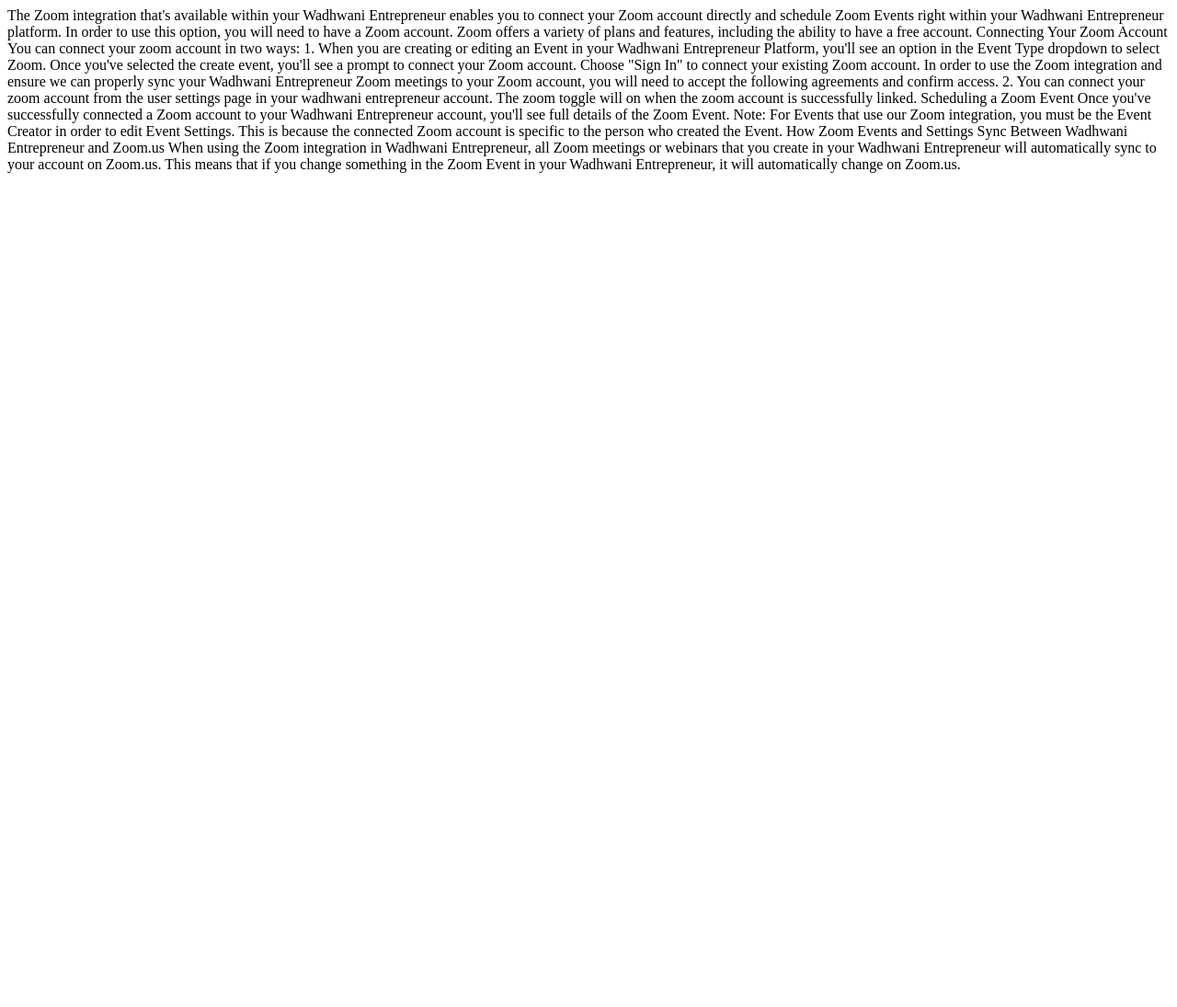
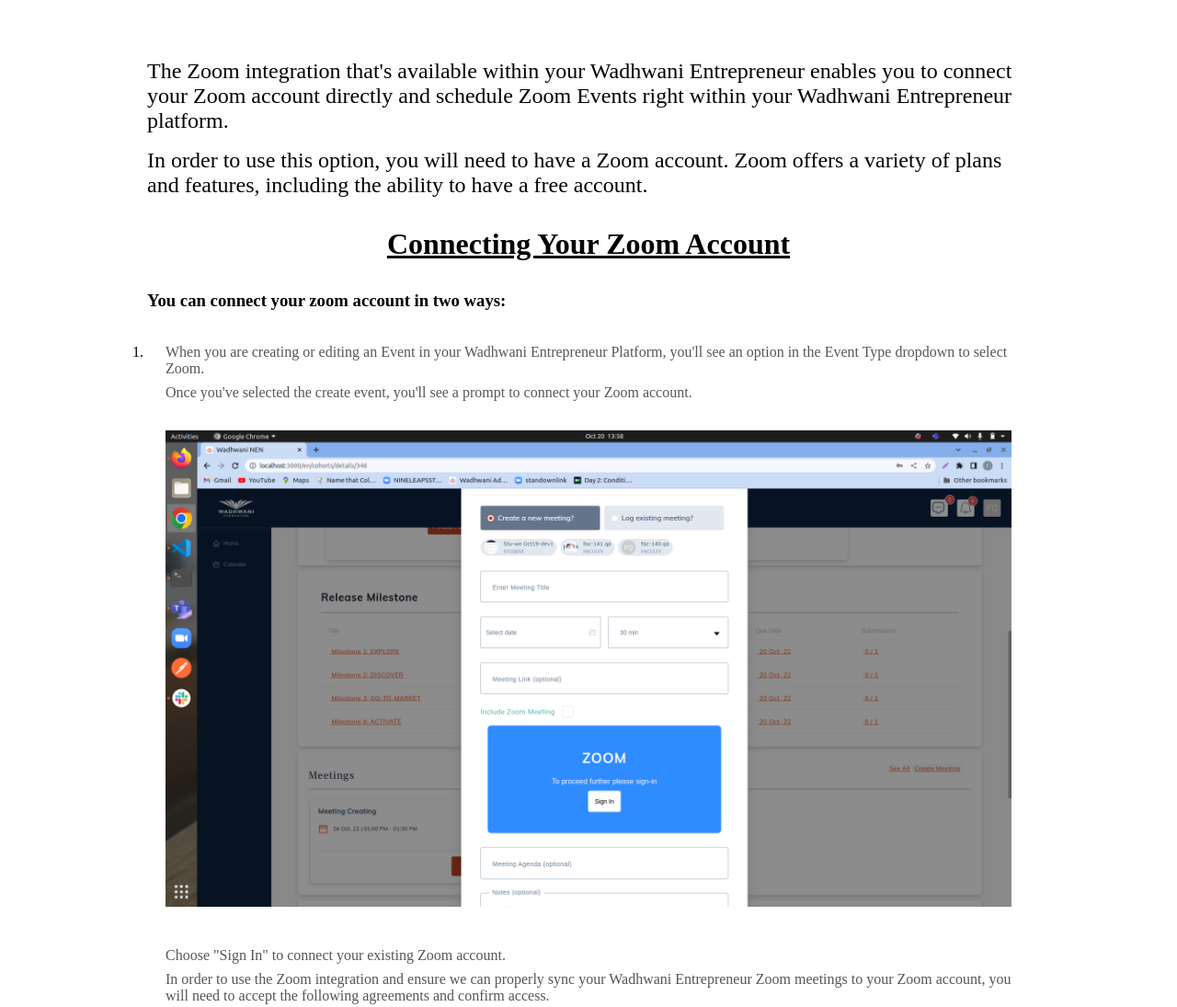
Before and after one commit to PrachiNine/nextgen.github.io, a plain HTML site: page index.html in a window 1280 px wide. Shown: the top 1095 px of the page at 92% size. Before the commit the page ends 800 px from the top, so only its background shows below. Drawn offline with Linux system fonts and the light colour scheme.

Commit message:
User Guide for Zoom

```diff
--- a/index.html
+++ b/index.html
@@ -1,22 +1,71 @@
-The Zoom integration that's available within your Wadhwani Entrepreneur enables you to connect your Zoom account directly and schedule Zoom Events right within your Wadhwani Entrepreneur platform.
-In order to use this option, you will need to have a Zoom account. Zoom offers a variety of plans and features, including the ability to have a free account.
-Connecting Your Zoom Account
+<!DOCTYPE html>
+<html lang="en">
 
-You can connect your zoom account in two ways:
-1. When you are creating or editing an Event in your Wadhwani Entrepreneur Platform, you'll see an option in the Event Type dropdown to select Zoom.
-Once you've selected the create event, you'll see a prompt to connect your Zoom account.
+<head>
+    <meta charset="UTF-8">
+    <meta http-equiv="X-UA-Compatible" content="IE=edge">
+    <meta name="viewport" content="width=device-width, initial-scale=1.0">
+    <link rel="stylesheet" href="styles.css">
+</head>
 
-Choose "Sign In" to connect your existing Zoom account.
-In order to use the Zoom integration and ensure we can properly sync your Wadhwani Entrepreneur Zoom meetings to your Zoom account, you will need to accept the following agreements and confirm access.
+<body>
+    <div class="main_container">
+        <p class="main-heading one">
+            The Zoom integration that's available within your Wadhwani Entrepreneur enables you to connect your Zoom
+            account directly and schedule Zoom Events right within your Wadhwani Entrepreneur platform.
+        </p>
+        <p class="main-heading two">
+            In order to use this option, you will need to have a Zoom account. Zoom offers a variety of plans and
+            features, including the ability to have a free account.
+        </p>
 
-2. You can connect your zoom account from the user settings page in your wadhwani entrepreneur account. The zoom toggle will on when the zoom account is successfully linked.
+        <h1 class="heading ">Connecting Your Zoom Account</h1>
 
-Scheduling a Zoom Event
+        <h3 class="list-heading">You can connect your zoom account in two ways:
+        </h3>
 
-Once you've successfully connected a Zoom account to your Wadhwani Entrepreneur account, you'll see full details of the Zoom Event.
+        <ol>
+            <li>
+                <p class="description-text two">
+                    When you are creating or editing an Event in your Wadhwani Entrepreneur Platform, you'll see an
+                    option in the Event Type dropdown to select Zoom.
+                </p>
+                <p class="description-text three">
+                    Once you've selected the create event, you'll see a prompt to connect your Zoom account.
+                </p>
+                <img src="./Images/IMAGE03.png"/>
+                <p class="description-text three">
+                    Choose "Sign In" to connect your existing Zoom account.
 
+                </p>
+                <p class="description-text three">
+                    In order to use the Zoom integration and ensure we can properly sync your Wadhwani Entrepreneur Zoom
+                    meetings to your Zoom account, you will need to accept the following agreements and confirm access.
+                </p>
+            </li>
+            <li>
+                <p class="description-text">
+                    You can connect your zoom account from the user settings page in your wadhwani entrepreneur account.
+                    The zoom toggle will on when the zoom account is successfully linked.
+                </p>
+                <img src="./Images/IMAGE02.png"/>
+            </li>
+        </ol>
 
-Note: For Events that use our Zoom integration, you must be the Event Creator in order to edit Event Settings. This is because the connected Zoom account is specific to the person who created the Event.
+        <h3 class="list-heading">Scheduling a Zoom Event</h3>
+        <p class="description-text two">
+            Once you've successfully connected a Zoom account to your Wadhwani Entrepreneur account, you'll see full details of the Zoom Event.
+        </p>
+        <img src="./Images/IMAGE01.png"/>
+        <p class="description-text">
+            Note: For Events that use our Zoom integration, you must be the Event Creator in order to edit Event Settings. This is because the connected Zoom account is specific to the person who created the Event.
+        </p>
 
-How Zoom Events and Settings Sync Between Wadhwani Entrepreneur and Zoom.us
-When using the Zoom integration in Wadhwani Entrepreneur, all Zoom meetings or webinars that you create in your Wadhwani Entrepreneur will automatically sync to your account on Zoom.us. This means that if you change something in the Zoom Event in your Wadhwani Entrepreneur, it will automatically change on Zoom.us.
+        <h4 class="list-heading ">How Zoom Events and Settings Sync Between Wadhwani Entrepreneur and Zoom.us</h4>
+        <p class="description-text two">
+            When using the Zoom integration in Wadhwani Entrepreneur, all Zoom meetings or webinars that you create in your Wadhwani Entrepreneur will automatically sync to your account on Zoom.us. This means that if you change something in the Zoom Event in your Wadhwani Entrepreneur, it will automatically change on Zoom.us.
+        </p>
+    </div>
+</body>
+
+</html>
--- /dev/null
+++ b/styles.css
@@ -0,0 +1,41 @@
+* {
+    margin: 0;
+    padding: 0;
+}
+
+.main_container {
+    margin:4rem 10rem;
+    display: flex;
+    flex-direction: column;
+    align-items: flex-start;
+}
+.main-heading{
+    color: rgb(2, 2, 2);
+    font-size: 1.5rem;
+}
+.description-text {
+    color: rgb(87, 86, 86);
+}
+.two{
+    margin-top: 1rem;
+}
+.three{
+    margin-top: 0.5rem;
+}
+.heading{
+    margin-top: 2rem;
+    align-self: center;
+    text-decoration: underline;
+}
+.list-heading{
+    margin-top: 2rem;
+}
+
+ol>li {
+    padding: 20px;
+  }
+  img{
+    width: 100%;
+    margin-top: 2rem;
+    margin-bottom: 2rem;
+  }
```
Also changed, not shown: images/IMAGE01.png (added), images/IMAGE02.png (added), images/IMAGE03.png (added).
